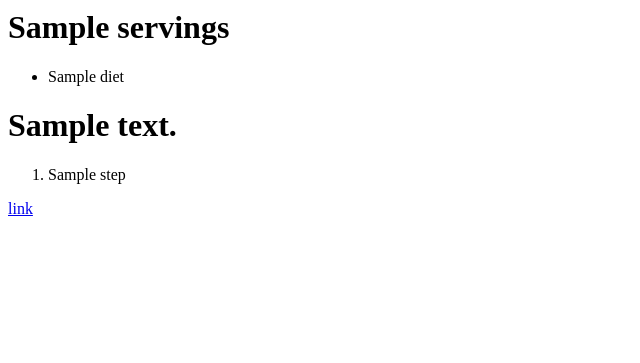
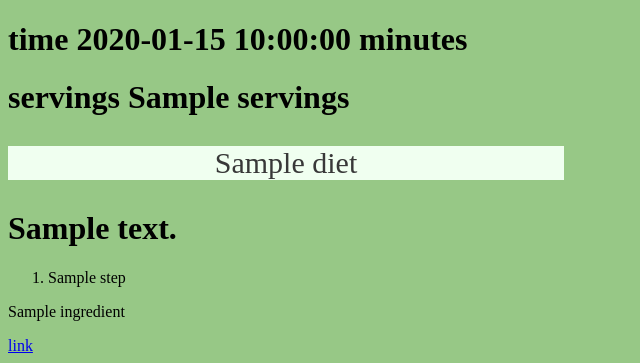
Before and after one commit to lfalko/recipeSite, a Flask app: template templates/index.html in a window 1280 px wide. Shown: the part 437-800 px from the top of the page, without its empty margins (0-640 px from the left). Run offline with Flask 2, Linux system fonts and the light colour scheme; the template is opened without the code that fills it: most values are stand-ins (such as "Sample title", 1, 10 or a date in 2020).

Commit message:
added css and ingredient list (:p)

```diff
--- a/app.py
+++ b/app.py
@@ -2,7 +2,14 @@ import flask
 import os
 import random
 import json
+import re
 from spoonacular_api import getInfo, getId
+
+def remove_html_tags (text):
+    """ function to remove html tags """
+
+    clean = re.compile ('<.*?>')
+    return re.sub(clean, '', text)
 
 foods = ["pasta", "sushi", "soup", "protein bar", "burger", "ramen", "pancakes", "cookies", "smoothie", "cupcakes"]
 app = flask.Flask (__name__)
@@ -11,7 +18,9 @@ app = flask.Flask (__name__)
 def index ():
     food = random.choice (foods)
     id = getId (food)
-    name, pic, time, servings, diets, summary, steps, source = getInfo (id)
+    name, pic, time, servings, diets, summary, steps, source, ingredients = getInfo (id)
+
+    summary = remove_html_tags (summary)
 
     return flask.render_template (
         "index.html",
@@ -22,7 +31,8 @@ def index ():
         diets = diets,
         summary = summary,
         steps = steps,
-        source = source
+        source = source,
+        ingredients = ingredients
         )
 
 app.run (
--- /dev/null
+++ b/static/style.css
@@ -0,0 +1,18 @@
+body {
+    background-color: rgb(151, 200, 134);
+}
+.diets {
+    font-family: "Impact, Haettenschweiler, 'Arial Narrow Bold', sans-serif";
+    font-size: 30;
+    color:rgb(56, 56, 56);
+    text-align: center;
+    background-color:honeydew;
+    max-width: 556px;
+    max-height: 164px;
+
+
+}
+ul {
+    list-style-type: none;
+    padding-left: 0;
+}
--- a/templates/index.html
+++ b/templates/index.html
@@ -1,20 +1,35 @@
 <html>
+    <head>
+        <link rel="stylesheet" href={{ url_for ('static' , filename='style.css') }}/>
+     </head>
     <body>
         <h1>{{name}}</h1>
-        <img src = {{pic}} style = "width: 300px; height: 300px;" />
-        <h1>{{time}}</h1>
-        <h1>{{servings}}</h1>
+        <img src = {{pic}} style = "width: 556px; height: 370px;" />
+        <h1>time {{time}} minutes </h1>
+        <h1>servings {{servings}}</h1>
+        <div class = "diets">
             <ul>
                 {% for diet in diets %}
                     <li>{{diet}}</li>
                 {%endfor%}
             </ul>
+        </div>
         <h1>{{summary}}</h1>
+        <div class = "steps">
             <ol>
                 {% for step in steps %}
                     <li>{{step}}</li>
                 {%endfor%}
             </ol>
+        </div>
+        <div class = "ingredients">
+            <ul>
+                {%for ingredient in ingredients %}
+                    <li>{{ingredient}}</li>
+                {%endfor%}
+            </ul>
+        </div>
+
         <a href = "{{source}}"> link</a>
     </body>
 </html>
```
Also changed, not shown: spoonacular_api.py (+14 -7 lines). Lines whose indentation alone changed are shown as unchanged.
